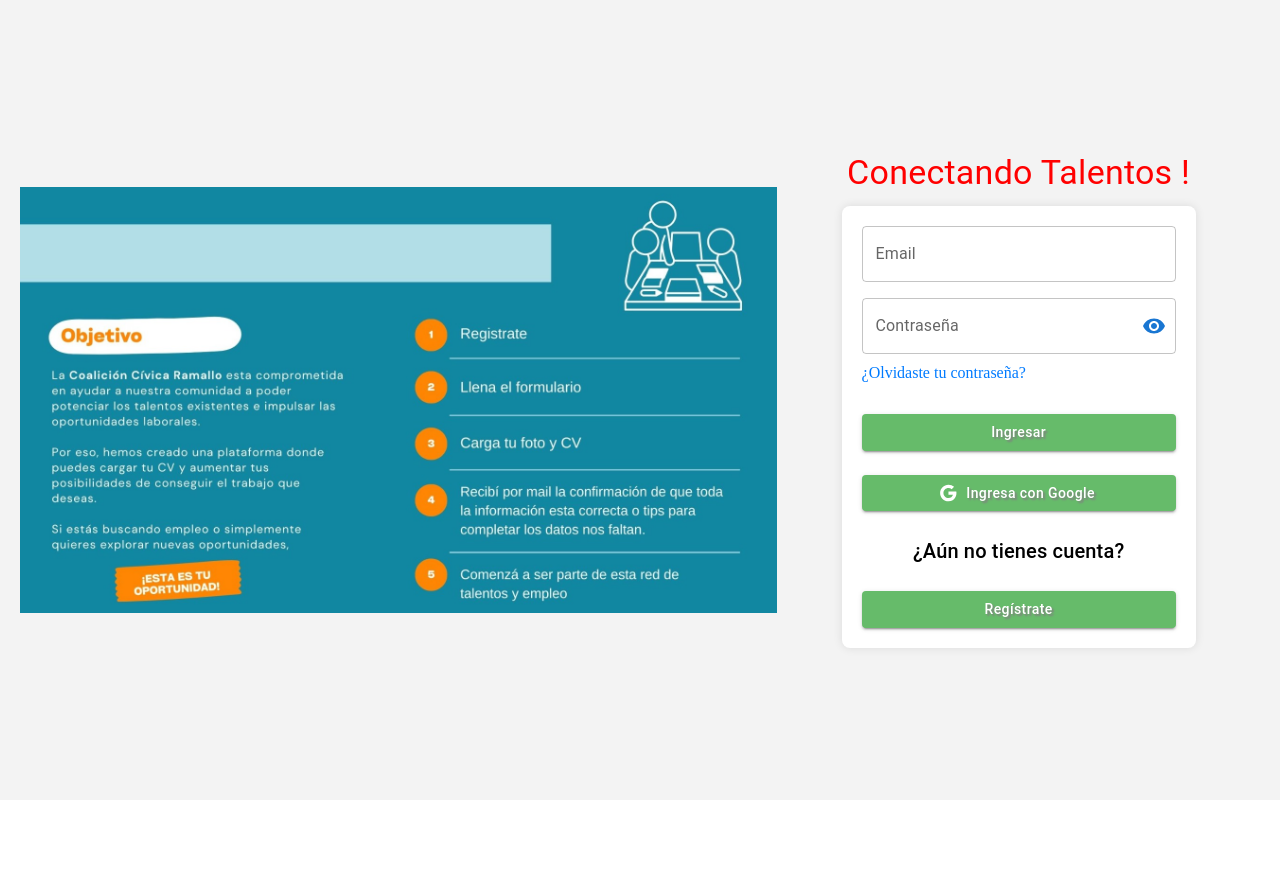
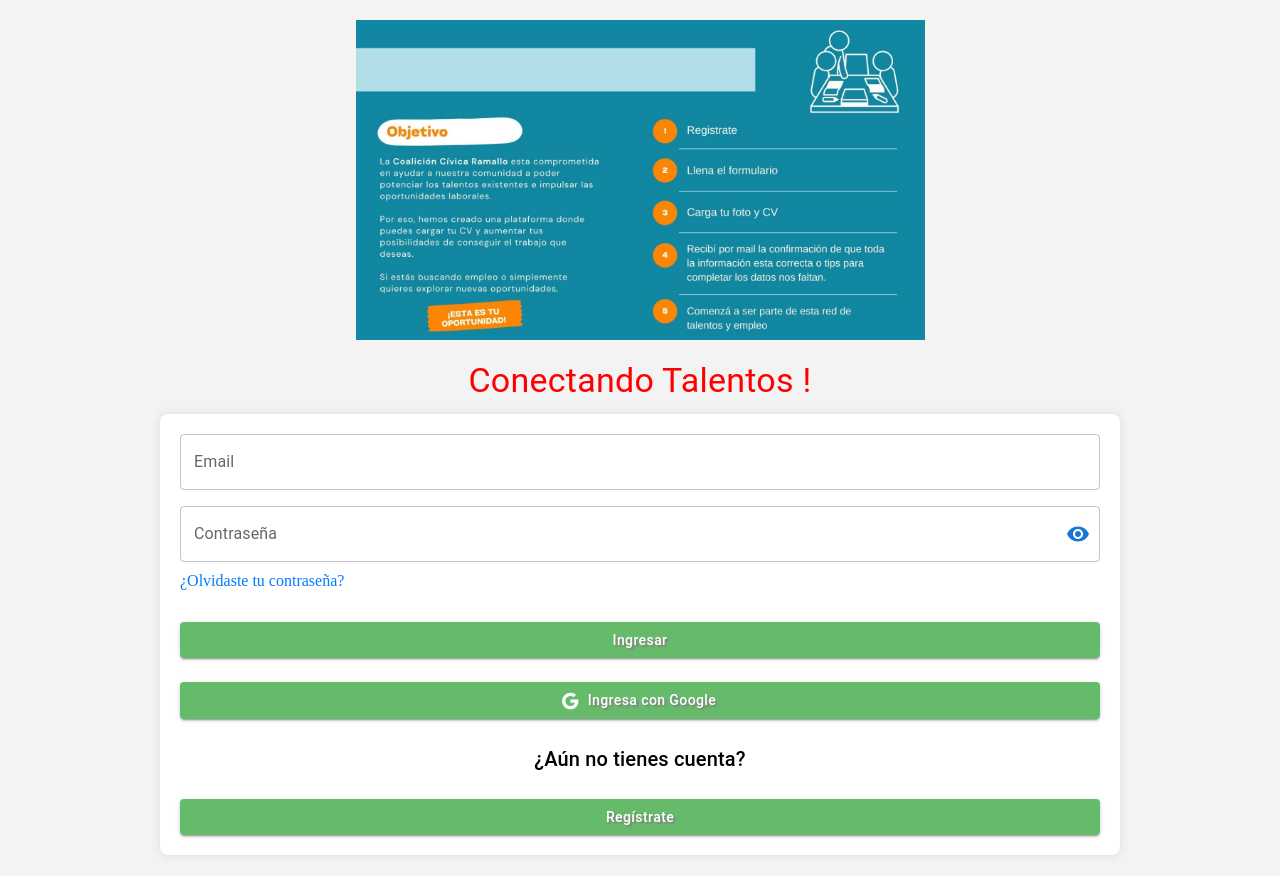
Before and after one commit to fernandovidalpiazza/bolsatrabajoccf, a React (Vite) app: page /login in a window 1280 px wide. Shown: the top 876 px of the page. Before the commit the page ends 800 px from the top, so only its background shows below. Built offline with nearby package versions, Linux system fonts and the light colour scheme.

Commit message:
logincss

```diff
--- a/src/components/pages/login/Login.jsx
+++ b/src/components/pages/login/Login.jsx
@@ -94,37 +94,25 @@
         width: "100%",
         minHeight: "100vh",
         display: "flex",
-        flexDirection: "row",
+        flexDirection: "column", // Cambia la dirección del flujo de los elementos a columna
         position: "relative",
-        backgroundColor: "#f3f3f3", // Color de fondo similar al de LinkedIn
-        padding: "20px", // Espaciado interior para el formulario
+        backgroundColor: "#f3f3f3",
+        padding: "20px",
       }}
     >
-      {/* Imagen de fondo */}
-      <Box
-  sx={{
-    width: "80%", // Tamaño del lado izquierdo para la imagen
-    // Establece la altura deseada con la unidad de medida adecuada
-    backgroundImage: `url(${ingresoImgen})`,
-    backgroundSize: "contain", // Ajuste para que la imagen se adapte sin recortar
-    backgroundPosition: "center",
-    backgroundRepeat: "no-repeat", // Evita que la imagen se repita
-     // Ajusta la opacidad para que no oculte el formulario completamente
-  }}
-/>
-
       {/* Formulario */}
       <Box
         sx={{
-          width: "50%", // Tamaño del lado derecho para el formulario
-          padding: "20px", // Espaciado interior para el formulario
+          width: "100%",
+          padding: "20px",
           display: "flex",
           flexDirection: "column",
           justifyContent: "center",
           alignItems: "center",
+          order: 2, // Cambia el orden del formulario para que aparezca debajo en dispositivos móviles
         }}
       >
-        <Typography variant="h4" gutterBottom color = "red" >
+        <Typography variant="h4" gutterBottom color="red">
           Conectando Talentos !
         </Typography>
         <form onSubmit={formik.handleSubmit} style={{ backgroundColor: "white", padding: "20px", borderRadius: "8px", boxShadow: "0 0 10px rgba(0, 0, 0, 0.1)", width: "80%" }}>
@@ -232,6 +220,19 @@
           </Grid>
         </form>
       </Box>
+
+      {/* Imagen de fondo */}
+      <Box
+        sx={{
+          width: "100%",
+          height: "40vh", // Establece la altura deseada para la imagen en dispositivos móviles
+          backgroundImage: `url(${ingresoImgen})`,
+          backgroundSize: "contain",
+          backgroundPosition: "center",
+          backgroundRepeat: "no-repeat",
+          order: 1, // Cambia el orden de la imagen para que aparezca arriba en dispositivos móviles
+        }}
+      />
     </Box>
   );
 };
```
